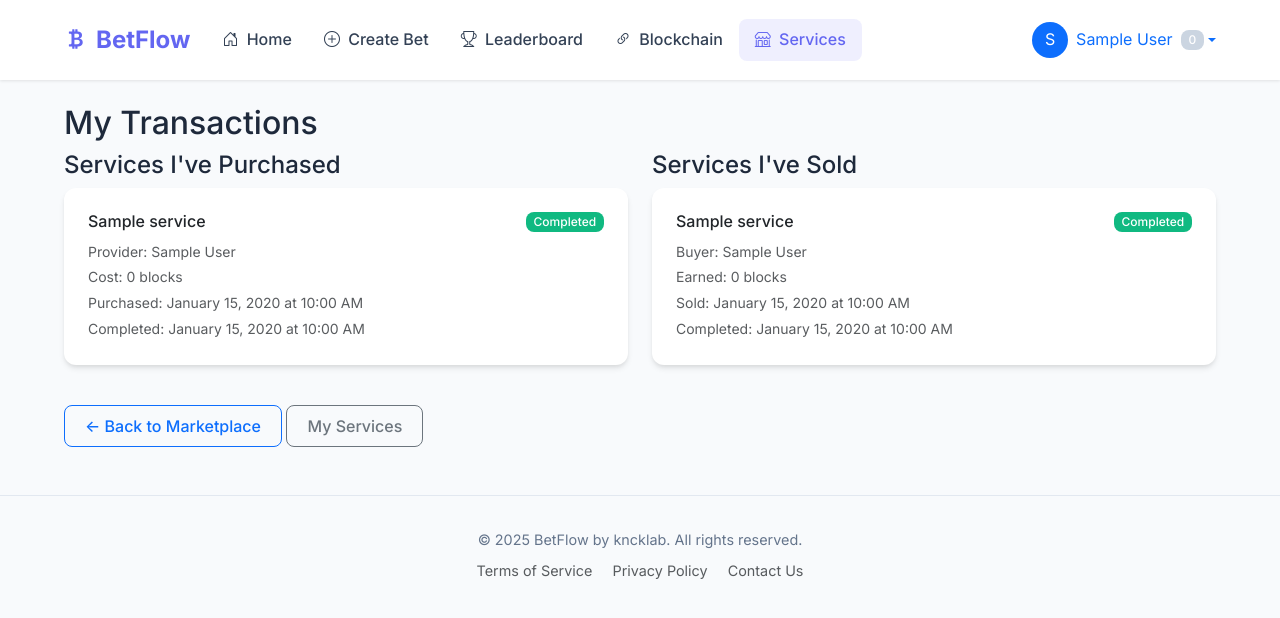
After one commit to SithHades/bets, a Flask app: page /my_transactions in a window 1280 px wide. The commit adds this page. Shown: the top 618 px of the page. Run offline with Flask 2, Linux system fonts and the light colour scheme; a user stored in the database is signed in; tables that the repository leaves empty hold one stand-in row (values such as "Sample post").

Commit message:
feat: add economy

```diff
--- a/app.py
+++ b/app.py
@@ -6,6 +6,7 @@ from routes.auth import auth
 from routes.main import main
 from routes.bets import bets
 from routes.blockchain import blockchain_bp
+from routes.services import services
 from cli import register_cli_commands
 
 def create_app():
@@ -33,6 +34,7 @@ def create_app():
     app.register_blueprint(main)
     app.register_blueprint(bets)
     app.register_blueprint(blockchain_bp)
+    app.register_blueprint(services)
 
     # Register CLI commands
     register_cli_commands(app)
--- /dev/null
+++ b/routes/services.py
@@ -0,0 +1,210 @@
+import datetime
+from flask import Blueprint, render_template, request, redirect, url_for, flash
+from flask_login import login_required, current_user
+from models import db, User, Service, ServiceTransaction
+from blockchain import Blockchain
+
+services = Blueprint('services', __name__)
+
+@services.route('/services')
+def marketplace():
+    """Display all available services"""
+    available_services = Service.query.filter_by(status='available').order_by(Service.created_at.desc()).all()
+    return render_template('services.html', services=available_services)
+
+@services.route('/create_service', methods=['GET', 'POST'])
+@login_required
+def create_service():
+    """Create a new service offering"""
+    if request.method == 'POST':
+        title = request.form.get('title')
+        description = request.form.get('description')
+        block_cost = request.form.get('block_cost', type=int)
+
+        if not all([title, block_cost]):
+            flash('Title and block cost are required.', 'danger')
+            return redirect(url_for('services.create_service'))
+
+        if block_cost < 1:
+            flash('Block cost must be at least 1.', 'danger')
+            return redirect(url_for('services.create_service'))
+
+        new_service = Service(
+            title=title,
+            description=description,
+            block_cost=block_cost,
+            provider_id=current_user.id
+        )
+        db.session.add(new_service)
+        db.session.commit()
+
+        # Add blockchain transaction for service creation
+        service_data = {
+            'title': title,
+            'description': description,
+            'block_cost': block_cost,
+            'provider_id': current_user.id,
+            'creation_time': datetime.datetime.now().isoformat()
+        }
+        Blockchain.add_transaction('service_creation', user_id=current_user.id, data=service_data)
+
+        flash('Service created successfully!', 'success')
+        return redirect(url_for('services.marketplace'))
+
+    return render_template('create_service.html')
+
+@services.route('/purchase_service/<int:service_id>', methods=['POST'])
+@login_required
+def purchase_service(service_id):
+    """Purchase a service with blocks"""
+    service = Service.query.get_or_404(service_id)
+
+    if service.status != 'available':
+        flash('This service is no longer available.', 'warning')
+        return redirect(url_for('services.marketplace'))
+
+    if service.provider_id == current_user.id:
+        flash('You cannot purchase your own service.', 'warning')
+        return redirect(url_for('services.marketplace'))
+
+    if current_user.block_balance < service.block_cost:
+        flash(f'Insufficient blocks. You need {service.block_cost} blocks but only have {current_user.block_balance}.', 'danger')
+        return redirect(url_for('services.marketplace'))
+
+    # Check if user already has a pending transaction for this service
+    existing_transaction = ServiceTransaction.query.filter_by(
+        service_id=service_id,
+        buyer_id=current_user.id,
+        status='pending'
+    ).first()
+
+    if existing_transaction:
+        flash('You already have a pending transaction for this service.', 'warning')
+        return redirect(url_for('services.marketplace'))
+
+    # Deduct blocks from buyer
+    current_user.block_balance -= service.block_cost
+
+    # Create transaction
+    transaction = ServiceTransaction(
+        service_id=service_id,
+        buyer_id=current_user.id,
+        blocks_spent=service.block_cost
+    )
+    db.session.add(transaction)
+
+    # Update service status
+    service.status = 'pending'
+
+    db.session.commit()
+
+    # Add blockchain transaction
+    purchase_data = {
+        'service_id': service_id,
+        'service_title': service.title,
+        'buyer_id': current_user.id,
+        'provider_id': service.provider_id,
+        'blocks_spent': service.block_cost,
+        'purchase_time': datetime.datetime.now().isoformat()
+    }
+    Blockchain.add_transaction('service_purchase', user_id=current_user.id, data=purchase_data)
+
+    flash(f'Successfully purchased "{service.title}" for {service.block_cost} blocks!', 'success')
+    return redirect(url_for('services.my_transactions'))
+
+@services.route('/complete_service/<int:transaction_id>', methods=['POST'])
+@login_required
+def complete_service(transaction_id):
+    """Mark a service as completed"""
+    transaction = ServiceTransaction.query.get_or_404(transaction_id)
+
+    if transaction.status != 'pending':
+        flash('This transaction is not in pending status.', 'warning')
+        return redirect(url_for('services.my_transactions'))
+
+    # Only buyer or provider can mark as complete
+    if current_user.id not in [transaction.buyer_id, transaction.service.provider_id]:
+        flash('You are not authorized to complete this transaction.', 'danger')
+        return redirect(url_for('services.my_transactions'))
+
+    # Transfer blocks to provider
+    provider = User.query.get(transaction.service.provider_id)
+    provider.block_balance += transaction.blocks_spent
+
+    # Update transaction and service status
+    transaction.status = 'completed'
+    transaction.completed_at = datetime.datetime.now()
+    transaction.service.status = 'completed'
+
+    db.session.commit()
+
+    # Add blockchain transaction for completion
+    completion_data = {
+        'transaction_id': transaction_id,
+        'service_title': transaction.service.title,
+        'buyer_id': transaction.buyer_id,
+        'provider_id': transaction.service.provider_id,
+        'blocks_transferred': transaction.blocks_spent,
+        'completed_by': current_user.id,
+        'completion_time': datetime.datetime.now().isoformat()
+    }
+    Blockchain.add_transaction('service_completion', user_id=current_user.id, data=completion_data)
+
+    flash('Service marked as completed!', 'success')
+    return redirect(url_for('services.my_transactions'))
+
+@services.route('/cancel_service/<int:transaction_id>', methods=['POST'])
+@login_required
+def cancel_service(transaction_id):
+    """Cancel a service transaction"""
+    transaction = ServiceTransaction.query.get_or_404(transaction_id)
+
+    if transaction.status != 'pending':
+        flash('This transaction is not in pending status.', 'warning')
+        return redirect(url_for('services.my_transactions'))
+
+    # Only buyer or provider can cancel
+    if current_user.id not in [transaction.buyer_id, transaction.service.provider_id]:
+        flash('You are not authorized to cancel this transaction.', 'danger')
+        return redirect(url_for('services.my_transactions'))
+
+    # Refund blocks to buyer
+    buyer = User.query.get(transaction.buyer_id)
+    buyer.block_balance += transaction.blocks_spent
+
+    # Update transaction and service status
+    transaction.status = 'cancelled'
+    transaction.service.status = 'available'
+
+    db.session.commit()
+
+    # Add blockchain transaction for cancellation
+    cancellation_data = {
+        'transaction_id': transaction_id,
+        'service_title': transaction.service.title,
+        'buyer_id': transaction.buyer_id,
+        'provider_id': transaction.service.provider_id,
+        'blocks_refunded': transaction.blocks_spent,
+        'cancelled_by': current_user.id,
+        'cancellation_time': datetime.datetime.now().isoformat()
+    }
+    Blockchain.add_transaction('service_cancellation', user_id=current_user.id, data=cancellation_data)
+
+    flash('Service transaction cancelled and blocks refunded.', 'info')
+    return redirect(url_for('services.my_transactions'))
+
+@services.route('/my_services')
+@login_required
+def my_services():
+    """Display user's offered services"""
+    user_services = Service.query.filter_by(provider_id=current_user.id).order_by(Service.created_at.desc()).all()
+    return render_template('my_services.html', services=user_services)
+
+@services.route('/my_transactions')
+@login_required
+def my_transactions():
+    """Display user's service transactions"""
+    purchases = ServiceTransaction.query.filter_by(buyer_id=current_user.id).order_by(ServiceTransaction.created_at.desc()).all()
+    sales = ServiceTransaction.query.join(Service).filter(Service.provider_id == current_user.id).order_by(ServiceTransaction.created_at.desc()).all()
+
+    return render_template('my_transactions.html', purchases=purchases, sales=sales)
--- a/templates/base.html
+++ b/templates/base.html
@@ -244,6 +244,11 @@
                                 <i class="bi bi-link-45deg me-1"></i> Blockchain
                             </a>
                         </li>
+                        <li class="nav-item">
+                            <a class="nav-link {{ 'active' if 'services' in request.endpoint }}" href="{{ url_for('services.marketplace') }}">
+                                <i class="bi bi-shop me-1"></i> Services
+                            </a>
+                        </li>
                     {% endif %}
                 </ul>
                 <div class="d-flex align-items-center">
@@ -254,6 +259,7 @@
                                     {{ current_user.name[0]|upper }}
                                 </div>
                                 <span class="ms-2 d-none d-lg-inline">{{ current_user.name }}</span>
+                                <span class="badge bg-secondary ms-2">{{ current_user.block_balance or 0 }}</span>
                             </a>
                             <ul class="dropdown-menu dropdown-menu-end" aria-labelledby="userDropdown">
                                 <li><a class="dropdown-item" href="#" onclick="return showComingSoon()"><i class="bi bi-person me-2"></i>Profile</a></li>
--- /dev/null
+++ b/templates/my_transactions.html
@@ -0,0 +1,120 @@
+{% extends "base.html" %}
+
+{% block title %}My Transactions{% endblock %}
+
+{% block content %}
+<h2>My Transactions</h2>
+
+<div class="row">
+    <div class="col-md-6">
+        <h4>Services I've Purchased</h4>
+        {% if purchases %}
+            {% for transaction in purchases %}
+            <div class="card mb-3">
+                <div class="card-body">
+                    <div class="d-flex justify-content-between align-items-start">
+                        <h6 class="card-title">{{ transaction.service.title }}</h6>
+                        <span class="badge bg-{{ 'warning' if transaction.status == 'pending' else 'success' if transaction.status == 'completed' else 'secondary' }}">
+                            {{ transaction.status.title() }}
+                        </span>
+                    </div>
+
+                    <p class="card-text">
+                        <small class="text-muted">
+                            Provider: {{ transaction.service.provider.name }}<br>
+                            Cost: {{ transaction.blocks_spent }} blocks<br>
+                            Purchased: {{ transaction.created_at.strftime('%B %d, %Y at %I:%M %p') }}
+                            {% if transaction.completed_at %}
+                                <br>Completed: {{ transaction.completed_at.strftime('%B %d, %Y at %I:%M %p') }}
+                            {% endif %}
+                        </small>
+                    </p>
+
+                    {% if transaction.status == 'pending' %}
+                        <div class="btn-group btn-group-sm" role="group">
+                            <form method="POST" action="{{ url_for('services.complete_service', transaction_id=transaction.id) }}" style="display: inline;">
+                                <button type="submit" class="btn btn-success btn-sm"
+                                        onclick="return confirm('Mark this service as completed?')">
+                                    Mark Complete
+                                </button>
+                            </form>
+                            <form method="POST" action="{{ url_for('services.cancel_service', transaction_id=transaction.id) }}" style="display: inline;">
+                                <button type="submit" class="btn btn-outline-danger btn-sm"
+                                        onclick="return confirm('Cancel this transaction? You will get your blocks back.')">
+                                    Cancel
+                                </button>
+                            </form>
+                        </div>
+                    {% endif %}
+                </div>
+            </div>
+            {% endfor %}
+        {% else %}
+            <div class="alert alert-info">
+                <p>You haven't purchased any services yet.</p>
+                <a href="{{ url_for('services.marketplace') }}" class="btn btn-primary btn-sm">Browse Services</a>
+            </div>
+        {% endif %}
+    </div>
+
+    <div class="col-md-6">
+        <h4>Services I've Sold</h4>
+        {% if sales %}
+            {% for transaction in sales %}
+            <div class="card mb-3">
+                <div class="card-body">
+                    <div class="d-flex justify-content-between align-items-start">
+                        <h6 class="card-title">{{ transaction.service.title }}</h6>
+                        <span class="badge bg-{{ 'warning' if transaction.status == 'pending' else 'success' if transaction.status == 'completed' else 'secondary' }}">
+                            {{ transaction.status.title() }}
+                        </span>
+                    </div>
+
+                    <p class="card-text">
+                        <small class="text-muted">
+                            Buyer: {{ transaction.buyer.name }}<br>
+                            Earned: {{ transaction.blocks_spent }} blocks<br>
+                            Sold: {{ transaction.created_at.strftime('%B %d, %Y at %I:%M %p') }}
+                            {% if transaction.completed_at %}
+                                <br>Completed: {{ transaction.completed_at.strftime('%B %d, %Y at %I:%M %p') }}
+                            {% endif %}
+                        </small>
+                    </p>
+
+                    {% if transaction.status == 'pending' %}
+                        <div class="btn-group btn-group-sm" role="group">
+                            <form method="POST" action="{{ url_for('services.complete_service', transaction_id=transaction.id) }}" style="display: inline;">
+                                <button type="submit" class="btn btn-success btn-sm"
+                                        onclick="return confirm('Mark this service as completed? Blocks will be transferred to you.')">
+                                    Mark Complete
+                                </button>
+                            </form>
+                            <form method="POST" action="{{ url_for('services.cancel_service', transaction_id=transaction.id) }}" style="display: inline;">
+                                <button type="submit" class="btn btn-outline-danger btn-sm"
+                                        onclick="return confirm('Cancel this transaction? Buyer will get their blocks back.')">
+                                    Cancel
+                                </button>
+                            </form>
+                        </div>
+                    {% endif %}
+                </div>
+            </div>
+            {% endfor %}
+        {% else %}
+            <div class="alert alert-info">
+                <p>You haven't sold any services yet.</p>
+                <a href="{{ url_for('services.create_service') }}" class="btn btn-primary btn-sm">Offer a Service</a>
+            </div>
+        {% endif %}
+    </div>
+</div>
+
+<div class="mt-4">
+    <a href="{{ url_for('services.marketplace') }}" class="btn btn-outline-primary">
+        ← Back to Marketplace
+    </a>
+    <a href="{{ url_for('services.my_services') }}" class="btn btn-outline-secondary">
+        My Services
+    </a>
+</div>
+{% endblock %}
```
Also changed, not shown: migrate_add_block_balance.py (added, +87 -0 lines), models.py (+22 -0 lines), routes/bets.py (+18 -2 lines), templates/create_service.html (added, +46 -0 lines), templates/my_services.html (added, +79 -0 lines), templates/services.html (added, +108 -0 lines), 1 other file.
